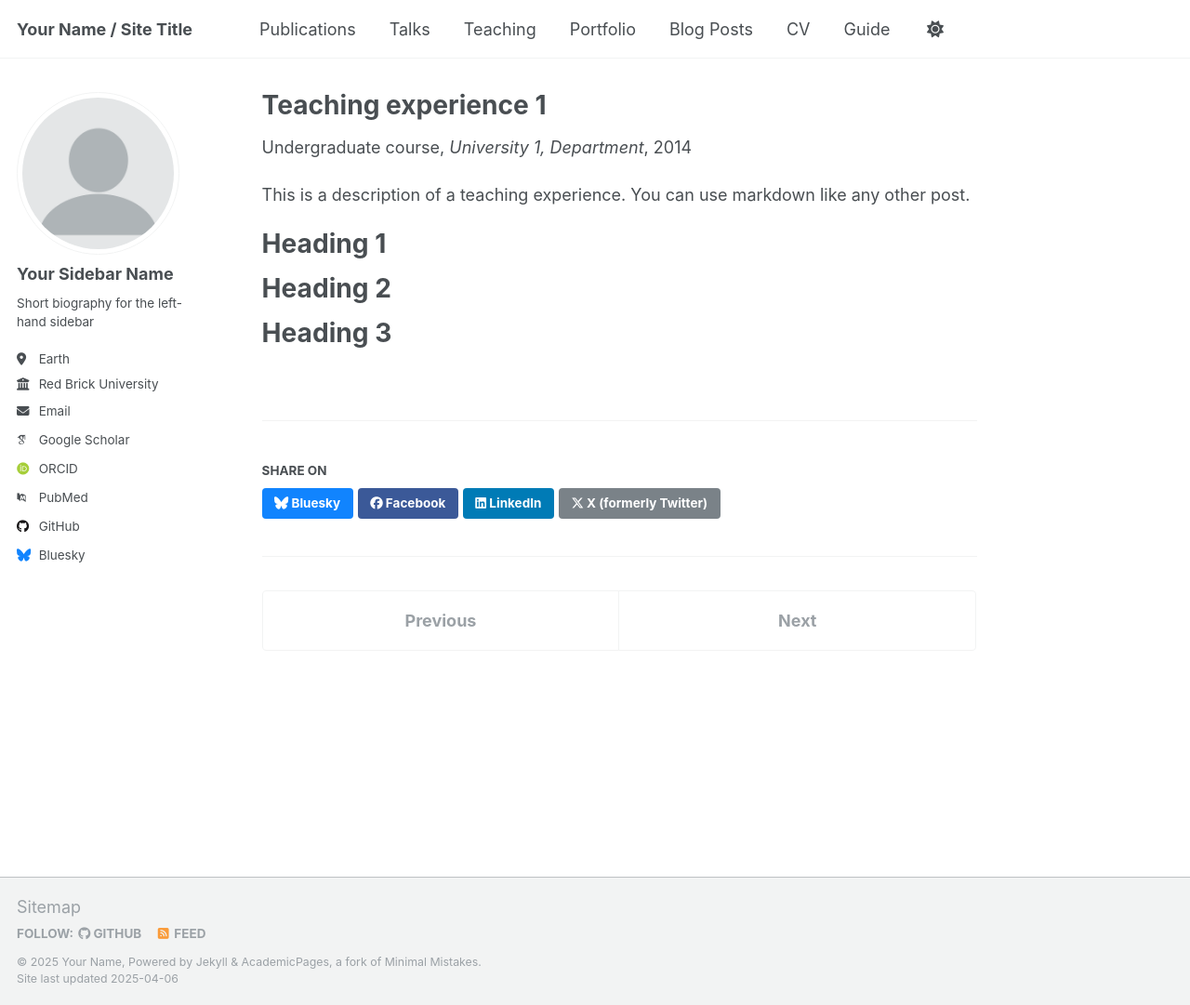
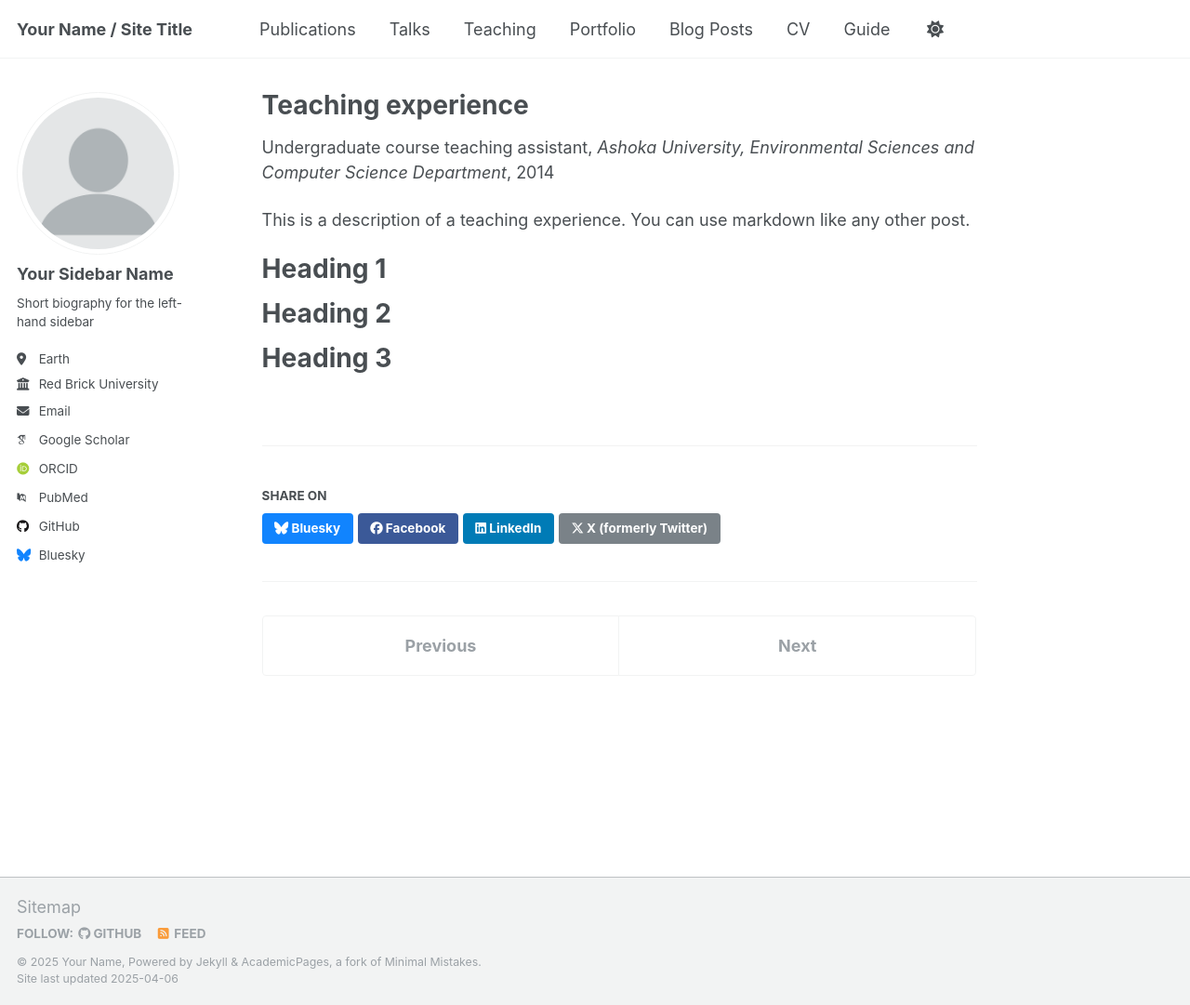
Before and after one commit to GaelKBertrand/beekaykoozie, a Jekyll site: the page built from _teaching/2020-monsoon-teaching-1.md, in a window 1280 px wide and 1081 px high. Shown: the whole window at 93% size. Built offline with Jekyll 4.4.1, drawn with Linux system fonts in a browser that asks for light colours; some web fonts are replaced.

Commit message:
Initial setup and changes

```diff
--- a/_teaching/2014-spring-teaching-1.md
+++ b/_teaching/2020-monsoon-teaching-1.md
@@ -1,9 +1,9 @@
 ---
-title: "Teaching experience 1"
+title: "Teaching experience"
 collection: teaching
-type: "Undergraduate course"
-permalink: /teaching/2014-spring-teaching-1
-venue: "University 1, Department"
+type: "Undergraduate course teaching assistant"
+permalink: /teaching/2020-fall-teaching-1
+venue: "Ashoka University, Environmental Sciences and Computer Science Department"
 date: 2014-01-01
 location: "City, Country"
 ---
```
Also changed, not shown: _publications/2020-paper-title-number-1.md (renamed from _publications/2009-10-01-paper-title-number-1.md), 1 other file.
